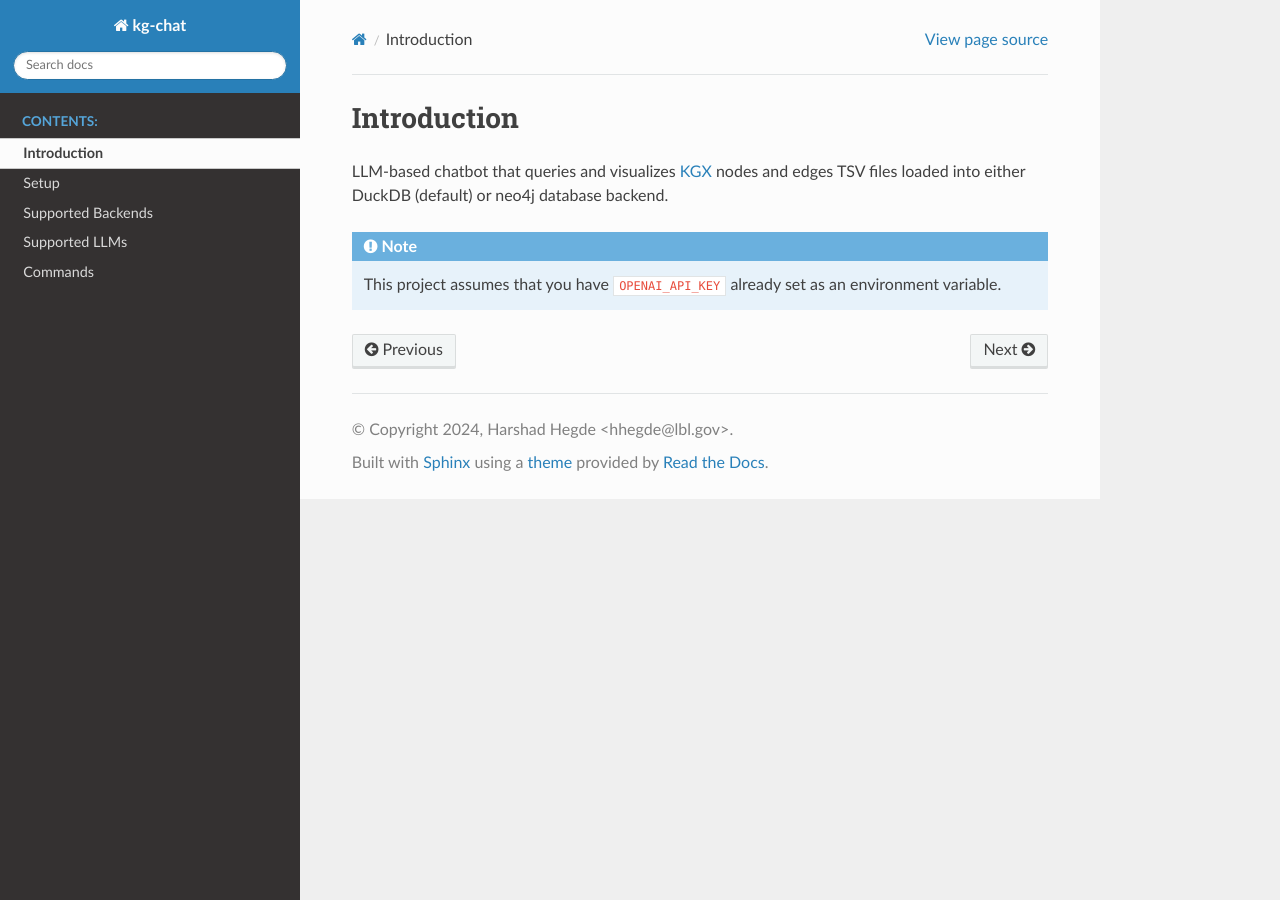
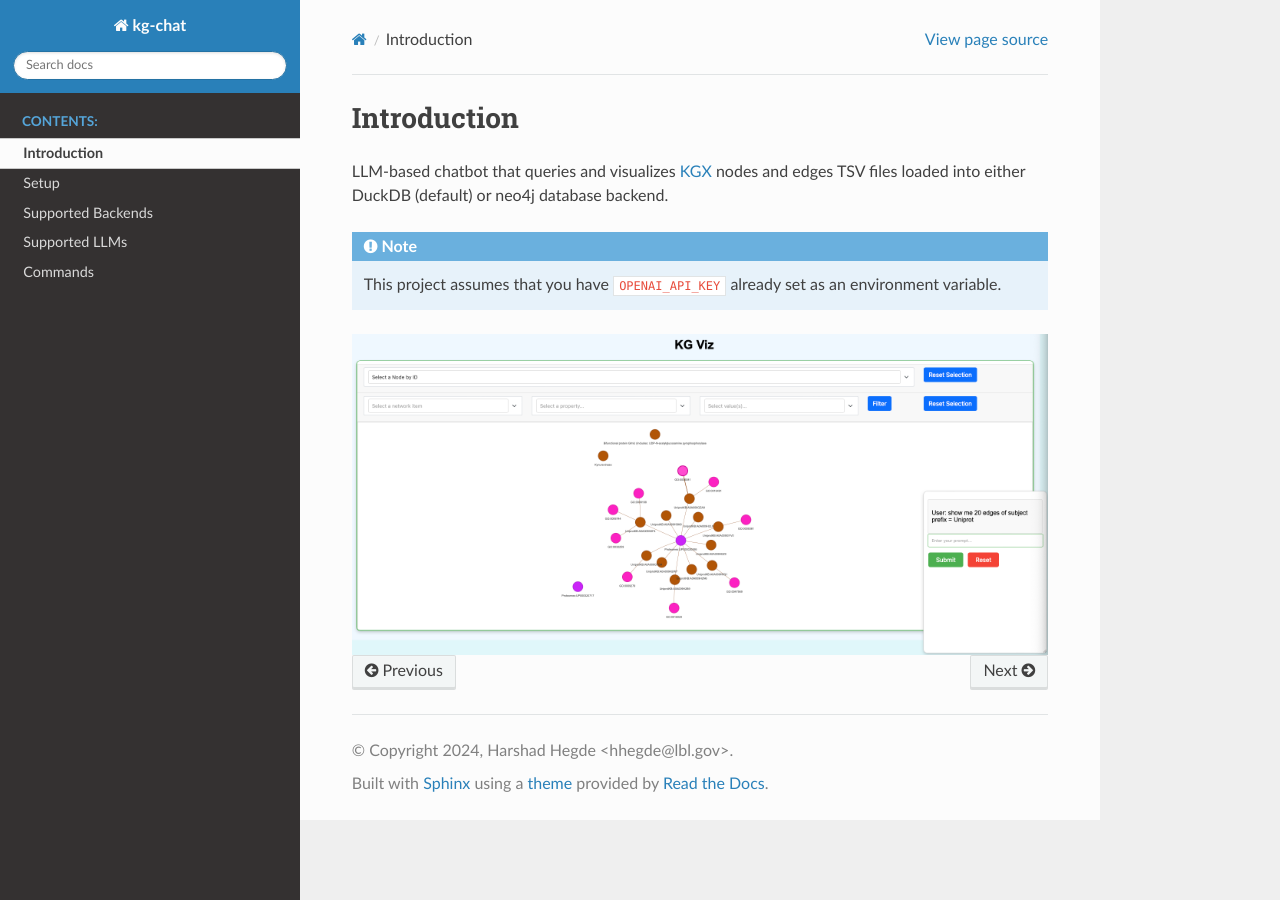
Before and after one commit to Knowledge-Graph-Hub/kg-chat, a Sphinx documentation site: the page built from docs/introduction.rst, in a window 1280 px wide. Built offline with Sphinx 7.4.7 and the Read the Docs theme 2.0.0, drawn with Linux system fonts in a browser that asks for light colours; pages that are not in the unit, such as notebooks, are missing from menus.

Commit message:
Added asset to introduction

```diff
--- a/docs/introduction.rst
+++ b/docs/introduction.rst
@@ -6,3 +6,8 @@ LLM-based chatbot that queries and visualizes `KGX <https://github.com/biolink/k
 .. note::
 
     This project assumes that you have ``OPENAI_API_KEY`` already set as an environment variable.
+
+
+.. image:: ../src/kg_chat/assets/kg_app.png
+    :alt: chat interface
+    :align: center
```
